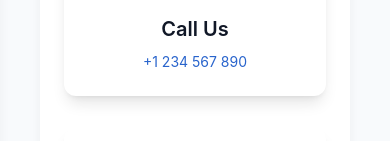
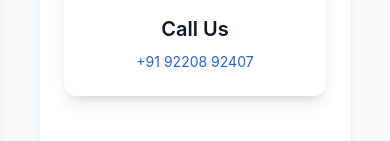
Before and after one commit to Amankhan0/Fluxoura, a React (Create React App) app: page /contact in a window 390 px wide. Shown: the part 610-751 px from the top of the page. Built offline with nearby package versions, Linux system fonts and the light colour scheme; a web font is replaced by a local one.

Commit message:
phone number change

```diff
--- a/src/WebView/Contact/Contact.js
+++ b/src/WebView/Contact/Contact.js
@@ -49,7 +49,7 @@ const Contact = () => {
                             href="tel:+1234567890"
                             className="text-themeColor mt-2 block hover:underline"
                         >
-                            +1 234 567 890
+                            +91 92208 92407
                         </a>
                     </motion.div>
 
```
